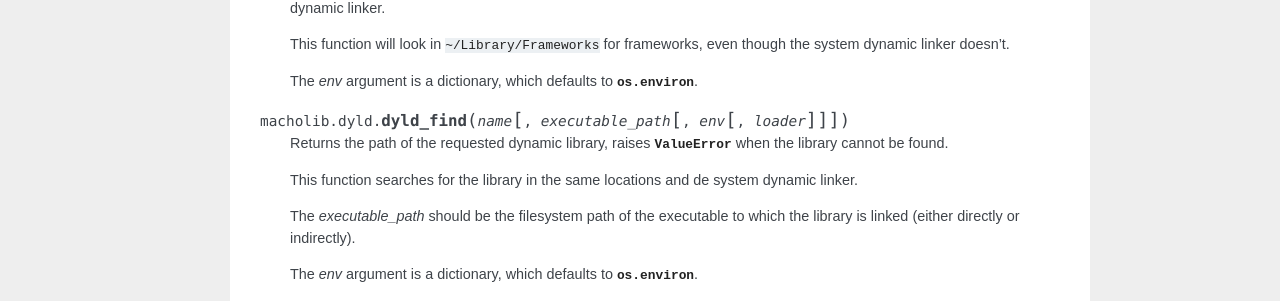
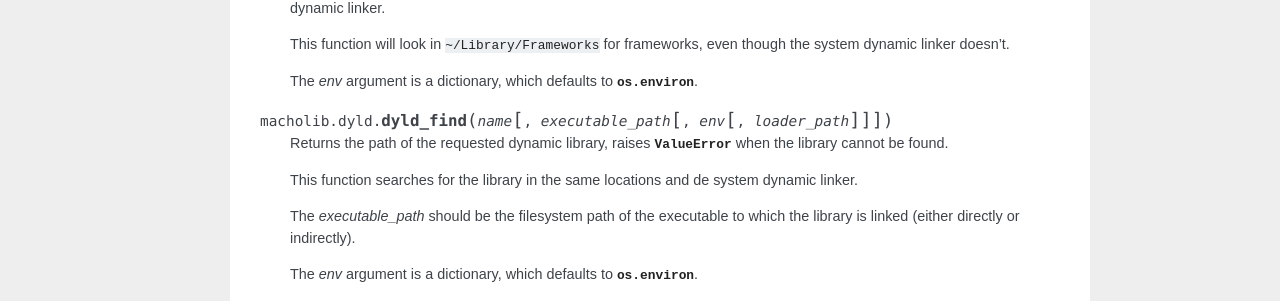
Before and after one commit to ronaldoussoren/macholib, a Sphinx documentation site: the page built from doc/dyld.rst, in a window 1280 px wide. Shown: the part 1381-1682 px from the top of the page. Built offline with Sphinx 7.4.7, drawn with Linux system fonts in a browser that asks for light colours.

Commit message:
Last bit of fix for #15
Most of the fix was in a merged pull request, this only fixes the documentation

```diff
--- a/doc/dyld.rst
+++ b/doc/dyld.rst
@@ -120,7 +120,7 @@ w.r.t. looking for library files and framworks.
    The *env* argument is a dictionary, which defaults
    to :data:`os.environ`.
 
-.. function:: dyld_find(name[, executable_path[, env [, loader]]])
+.. function:: dyld_find(name[, executable_path[, env [, loader_path]]])
 
    Returns the path of the requested dynamic library,
    raises :exc:`ValueError` when the library cannot be found.
```
